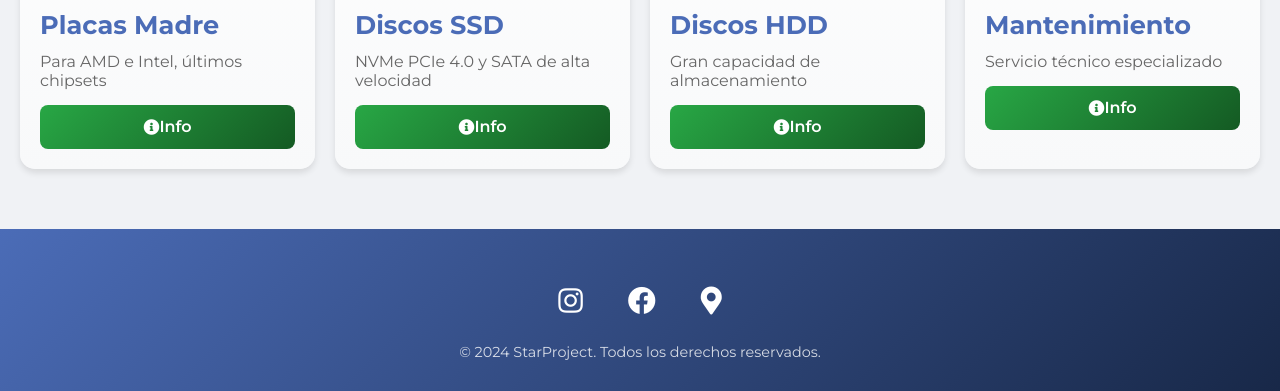
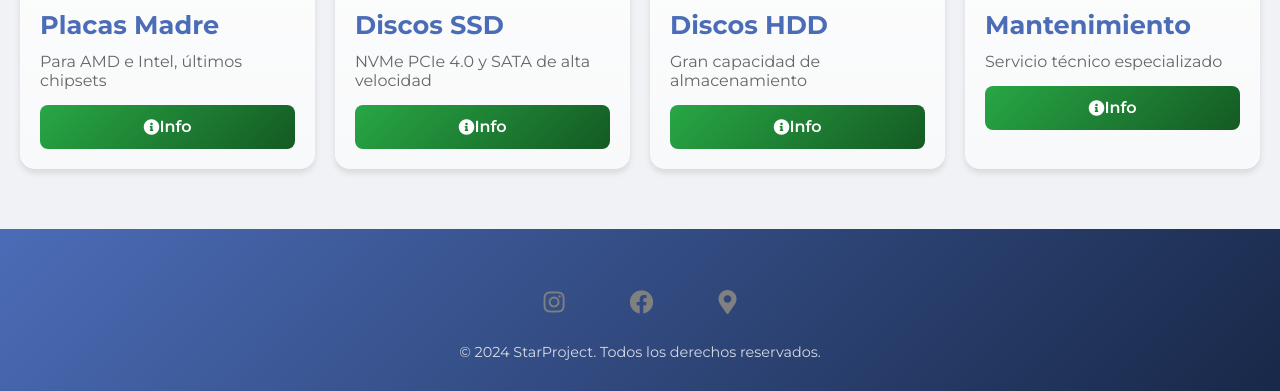
Before and after one commit to starproyect778/starproyect, a plain HTML site: page index.html in a window 1280 px wide. Shown: the part 1725-2116 px from the top of the page. Drawn offline with nearby package versions, Linux system fonts and the light colour scheme.

Commit message:
Update index.html

```diff
--- a/index.html
+++ b/index.html
@@ -18,6 +18,7 @@
     <!-- Favicon -->
     <link rel="icon" type="image/png" href="img/favicon.png">
     <link rel="apple-touch-icon" href="img/apple-touch-icon.png">
+    <link rel="stylesheet" href="https://cdnjs.cloudflare.com/ajax/libs/animate.css/4.1.1/animate.min.css" />
 
     <!-- Google Fonts -->
     <link rel="preconnect" href="https://fonts.googleapis.com">
@@ -281,6 +282,21 @@
             padding: 10px;
         }
 
+           .social-links a {
+       display: inline-block;
+       margin: 0 10px;
+       transition: transform 0.3s ease;
+   }
+
+   .social-links a:hover {
+       transform: scale(1.2); /* Escala el ícono al pasar el mouse */
+   }
+
+   .social-links i {
+       font-size: 24px; /* Tamaño del ícono */
+       color: #808080; /* Color del ícono */
+   }
+
         .copyright {
             margin-top: 15px;
             font-size: 0.9em;
```
